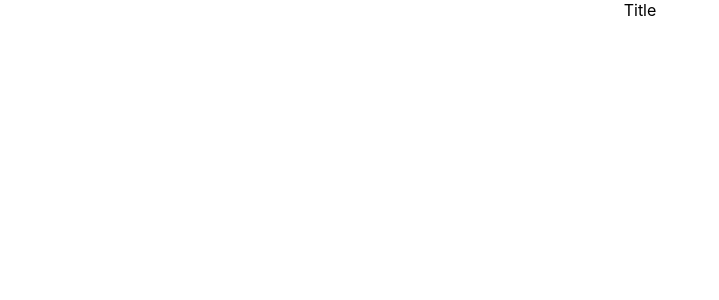
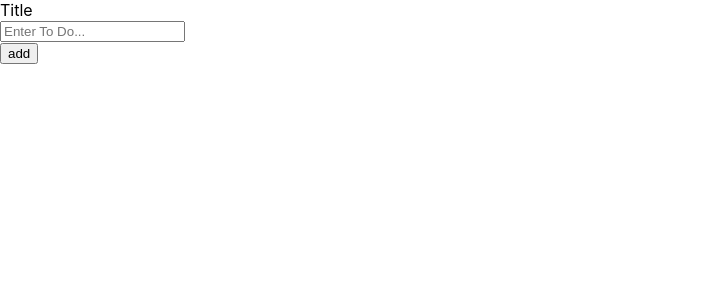
Before and after one commit to omaranBazna/to-do, a React (Create React App) app: page / in a window 1280 px wide. Shown: the top 300 px of the page, without its empty margins (0-719 px from the left). Built offline with nearby package versions, Linux system fonts and the light colour scheme.

Commit message:
add some form

```diff
--- a/src/App.css
+++ /dev/null
@@ -1,38 +0,0 @@
-.App {
-  text-align: center;
-}
-
-.App-logo {
-  height: 40vmin;
-  pointer-events: none;
-}
-
-@media (prefers-reduced-motion: no-preference) {
-  .App-logo {
-    animation: App-logo-spin infinite 20s linear;
-  }
-}
-
-.App-header {
-  background-color: #282c34;
-  min-height: 100vh;
-  display: flex;
-  flex-direction: column;
-  align-items: center;
-  justify-content: center;
-  font-size: calc(10px + 2vmin);
-  color: white;
-}
-
-.App-link {
-  color: #61dafb;
-}
-
-@keyframes App-logo-spin {
-  from {
-    transform: rotate(0deg);
-  }
-  to {
-    transform: rotate(360deg);
-  }
-}
--- a/src/App.js
+++ b/src/App.js
@@ -1,10 +1,15 @@
-
-import './App.css';
-import Title from './Components/Title'
+import React from 'react';
+import Title from './Components/Title';
+import AddToDo from './Components/AddToDo';
 function App() {
   return (
     <div className="App">
+      <div>
       <Title />
+      </div>
+      <div>
+        <AddToDo />
+      </div>
     </div>
   );
 }
--- a/src/Components/AddToDo.js
+++ b/src/Components/AddToDo.js
@@ -0,0 +1,22 @@
+import React from "react";
+import {db} from '../firebase'
+import { collection ,addDoc} from "firebase/firestore";
+import { useState } from "react";
+export default function AddToDo(){
+const [title,setTitle]=useState("")
+const handleSubmit=async(e) => {
+e.prenventDefault();
+if(title !=""){
+    await addDoc();
+
+}
+}
+return(
+    <form onSubmit={handleSubmit}>
+      <input type="text" placeholder="Enter To Do..." value={title} onCahnge={(e)=>{setTitle(e.target.value)}}></input>
+      <div className="btn_container">
+          <button>add</button>
+      </div>
+    </form>
+)
+}
```
